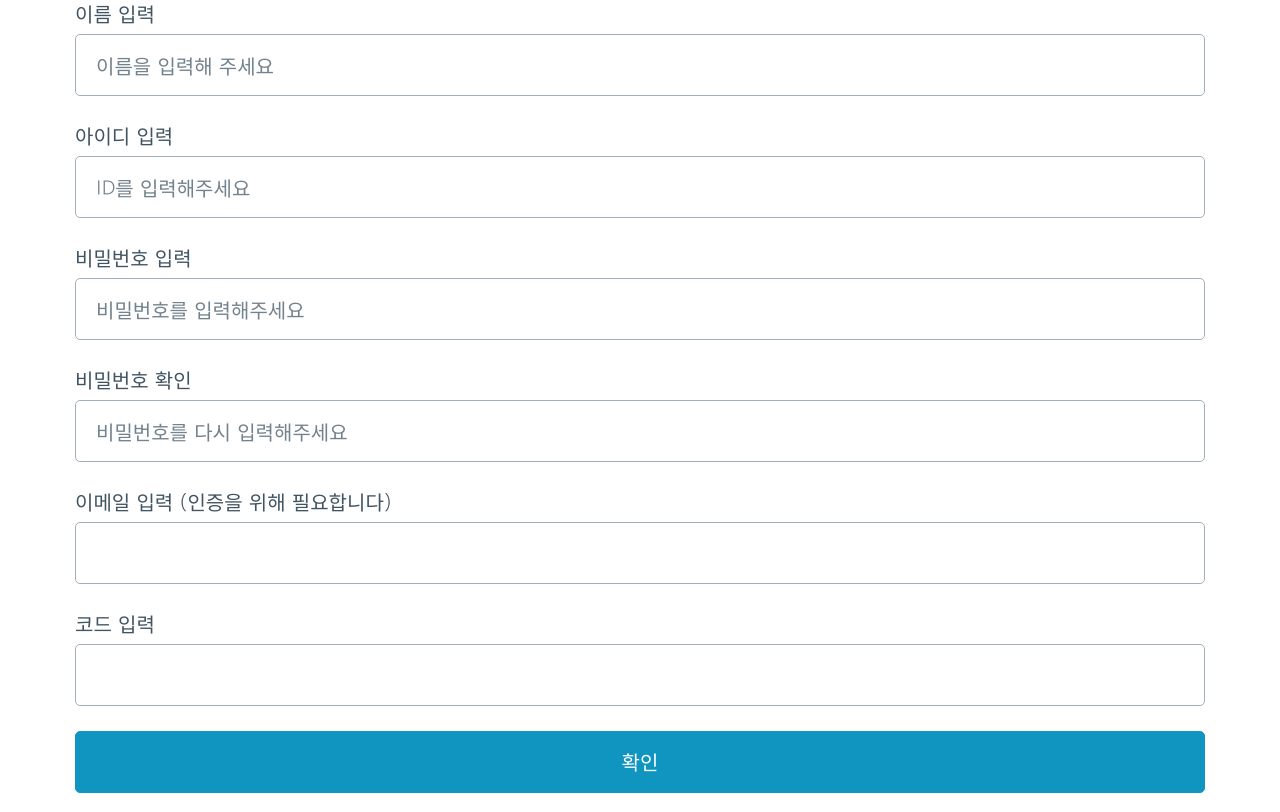
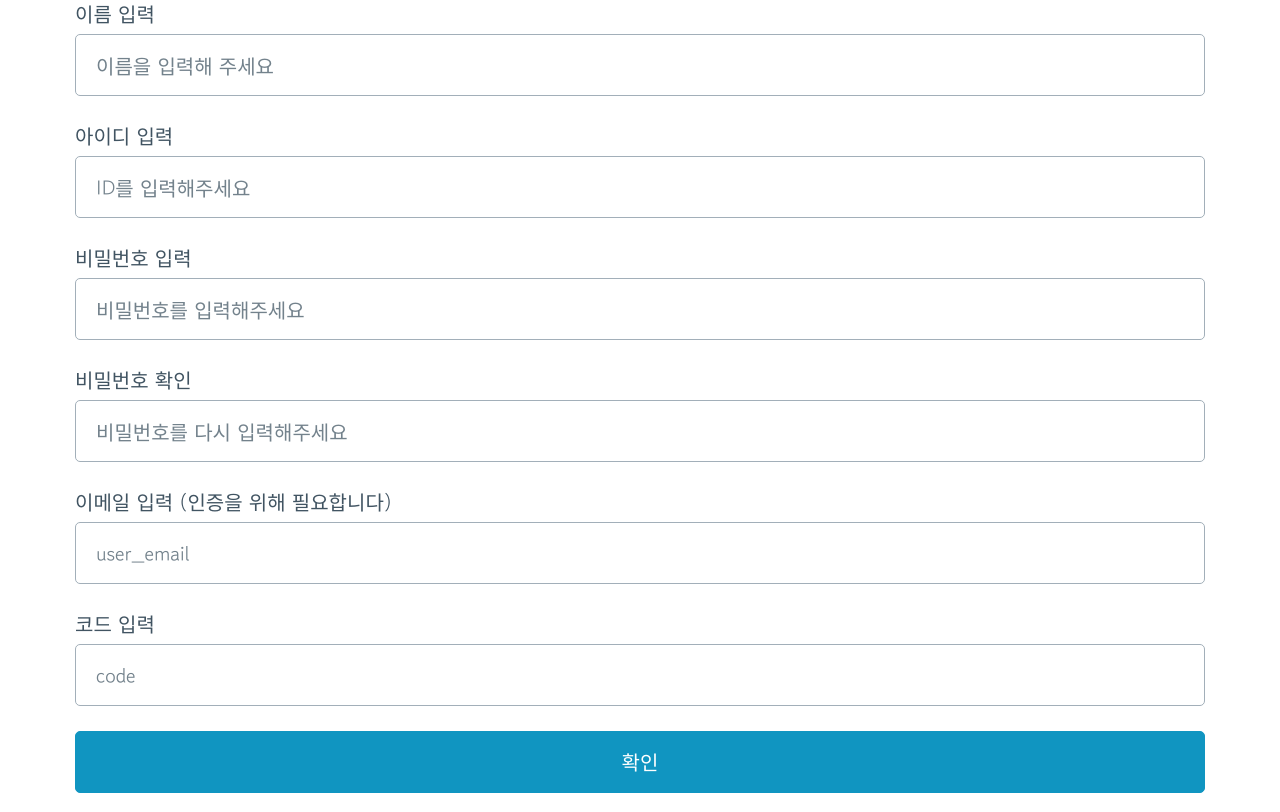
Before and after one commit to wax05/notifi, a Flask app: page /account in a window 1280 px wide. Shown: the part 121-933 px from the top of the page. Run offline with Flask 2, Linux system fonts and the light colour scheme; some libraries are stand-ins or nearby versions.

Commit message:
make account page soon

```diff
--- a/templates/account.html
+++ b/templates/account.html
@@ -27,35 +27,59 @@
     <div class="container">
         <div class="input_container">
             <h1 class="title">계정생성</h1>
-            <form method="post" action="">
             <label for="ID">
                 이름 입력
-                    <input type="text" class="input"  name="name" placeholder="이름을 입력해 주세요" required>
+                <input type="text" class="input"  name="name" id="user_name"placeholder="이름을 입력해 주세요" required>
             </label>
             <label for="ID">
                 아이디 입력
-                    <input type="text" class="input"  name="id" placeholder="ID를 입력해주세요" required>
+                <input type="text" class="input"  name="id" id="user_id"placeholder="ID를 입력해주세요" required>
             </label>
             <label for="ID">
                 비밀번호 입력
-                    <input type="password" id="pw_input" class="input"  name="pw" placeholder="비밀번호를 입력해주세요" required>
+                <input type="password" id="pw_input" class="input"  name="pw"placeholder="비밀번호를 입력해주세요" required>
             </label>
             <label for="ID">
                 비밀번호 확인
-                    <input type="password" id="pw_check" class="input"  name="pw" placeholder="비밀번호를 다시 입력해주세요" required>
+                <input type="password" id="pw_check" class="input"  name="pw"placeholder="비밀번호를 다시 입력해주세요" required>
             </label>
             <label for="ID">
                 이메일 입력 (인증을 위해 필요합니다)
-                    <input type="email" class="input"  name="code" placeholder="" required>
+                <input type="email" class="input"  name="code" id="email"placeholder="user_email" required>
             </label>
             <label for="ID">
                 코드 입력
-                    <input type="text" class="input"  name="code" placeholder="" required>
+                <input type="text" class="input"  name="code" id="code"placeholder="code" required>
             </label>
             <input type="submit" id="submit" value="확인">
-            </form>
         </div>
         <div class="img_tag"></div>
     </div>
+
+    <script>
+        $("#submit").click(function(){
+            var name = $("#user_name").val();
+            var id = $("#user_id").val();
+            var pw = $("#pw_input").val();
+            var pw_check = $("#pw_check").val();
+            var email = $("#email").val();
+            var code = $("#code").val();
+            if (pw == pw_check) {
+                //ajax here
+            } else {
+                var pw = $("#pw_input").val('');
+                var pw_check = $("#pw_check").val('');
+            }
+            postdata = {
+                'name':name,
+                'id':id,
+                'pw':pw,
+                'pwcheck':pw_check,
+                'email':email,
+                'code':code
+            }
+            console.log(postdata);
+        });
+    </script>
 </body>
 </html>
--- a/templates/error.html
+++ b/templates/error.html
@@ -60,8 +60,7 @@
             @keyframes blinkblink {
             50% { opacity: 0.1; }
             }
-            .moon {
-            }
+
             input[type=text] {
             color: #fff;
             background-color: #0a1821;
```
Lines whose indentation alone changed are shown as unchanged.
